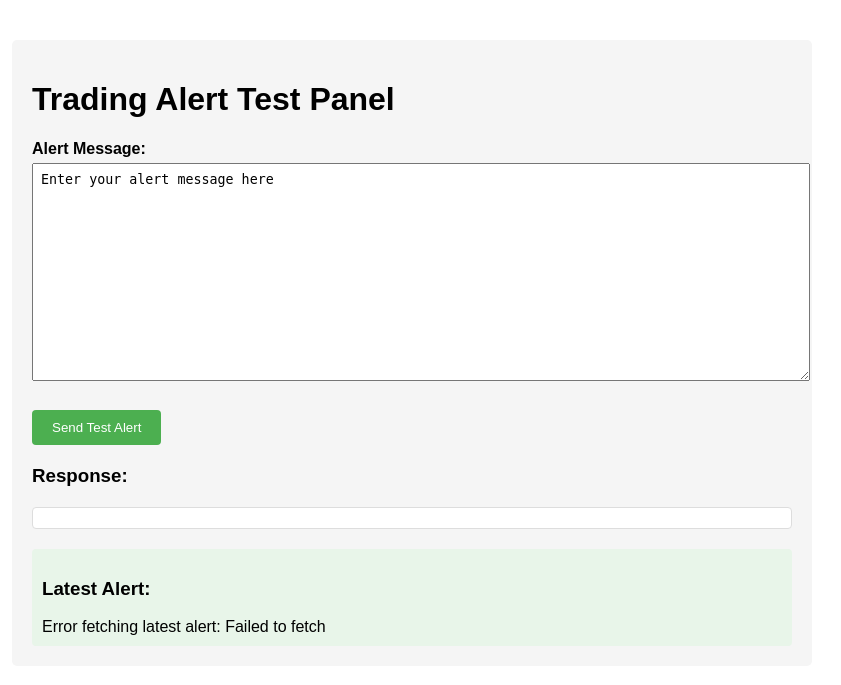
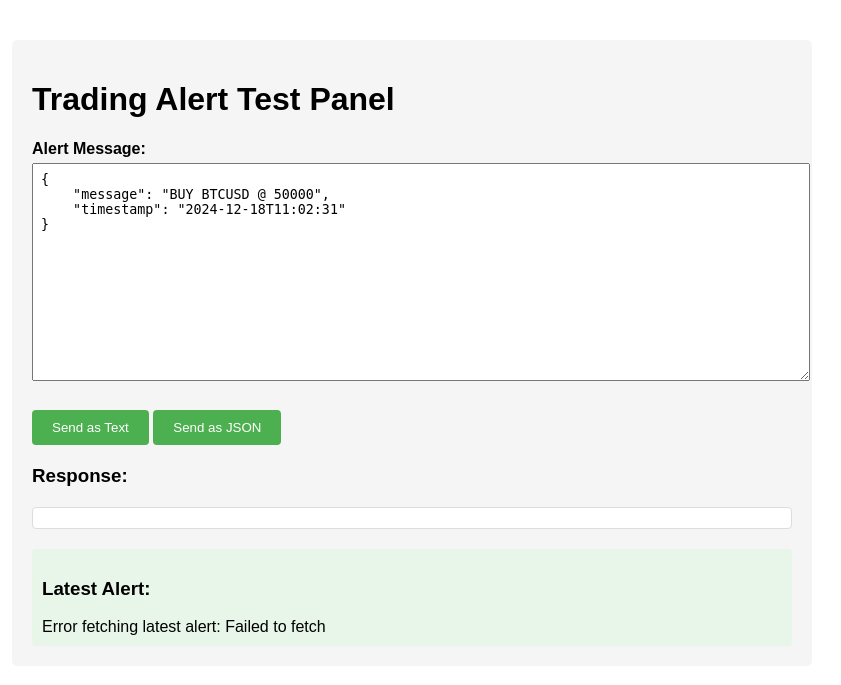
Before and after one commit to Xer0bit/tradingview_alerts, a Django app: page /alerts/test/ in a window 1280 px wide. Shown: the top 685 px of the page, without its empty margins (228-1069 px from the left). Run offline with Django 5.2, Linux system fonts and the light colour scheme.

Commit message:
Enhance alert form to support sending alerts as text or JSON and update webhook handling to parse JSON input

```diff
--- a/alerts/templates/alerts/test_panel.html
+++ b/alerts/templates/alerts/test_panel.html
@@ -61,6 +61,9 @@
             padding: 8px;
             margin-bottom: 10px;
         }
+        .button-group {
+            margin: 10px 0;
+        }
     </style>
 </head>
 <body>
@@ -69,9 +72,15 @@
         <form id="alertForm">
             <div class="form-group">
                 <label>Alert Message:</label>
-                <textarea id="alert_message">Enter your alert message here</textarea>
+                <textarea id="alert_message">{
+    "message": "BUY BTCUSD @ 50000",
+    "timestamp": "2024-12-18T11:02:31"
+}</textarea>
             </div>
-            <button type="button" onclick="sendAlert()">Send Test Alert</button>
+            <div class="button-group">
+                <button type="button" onclick="sendAlert('text')">Send as Text</button>
+                <button type="button" onclick="sendAlert('json')">Send as JSON</button>
+            </div>
         </form>
 
         <div class="response-container">
@@ -88,16 +97,22 @@
     <script>
         const BASE_URL = 'http://139.59.121.41:80';
 
-        function sendAlert() {
+        function sendAlert(type) {
             const message = document.getElementById('alert_message').value;
+            const headers = {
+                'Host': '139.59.121.41'
+            };
+
+            if (type === 'json') {
+                headers['Content-Type'] = 'application/json';
+            } else {
+                headers['Content-Type'] = 'text/plain';
+            }
 
             fetch(`${BASE_URL}/alerts/webhook/`, {
                 method: 'POST',
-                headers: {
-                    'Content-Type': 'text/plain',
-                    'Host': '139.59.121.41'
-                },
-                body: message
+                headers: headers,
+                body: type === 'json' ? message : message.toString()
             })
             .then(response => response.text())
             .then(data => {
--- a/alerts/views.py
+++ b/alerts/views.py
@@ -16,10 +16,15 @@
 def tradingview_webhook(request):
     if request.method == 'POST':
         try:
-            # Read the raw body as text
-            alert_text = request.body.decode('utf-8')
+            # Try to parse as JSON first
+            try:
+                data = json.loads(request.body.decode('utf-8'))
+                alert_text = json.dumps(data)
+            except json.JSONDecodeError:
+                # If not JSON, treat as plain text
+                alert_text = request.body.decode('utf-8')
 
-            # Save the raw text
+            # Save the alert
             alert = TradingViewAlert.objects.create(
                 text_data=alert_text
             )
```
